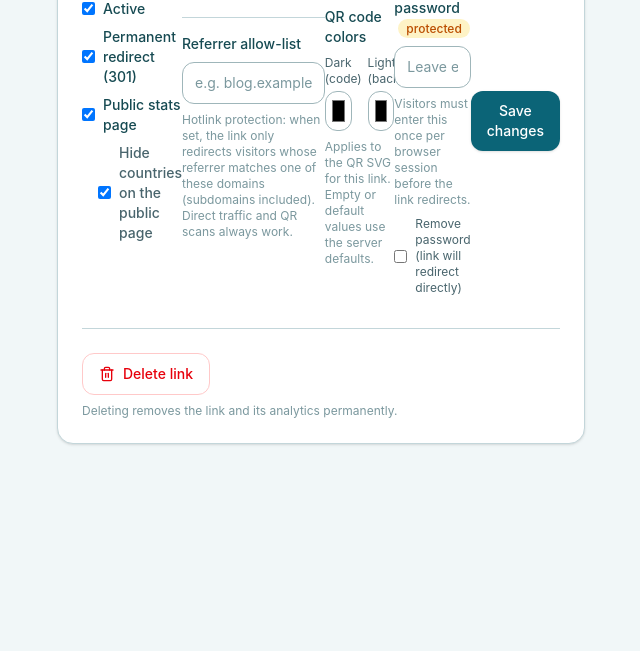
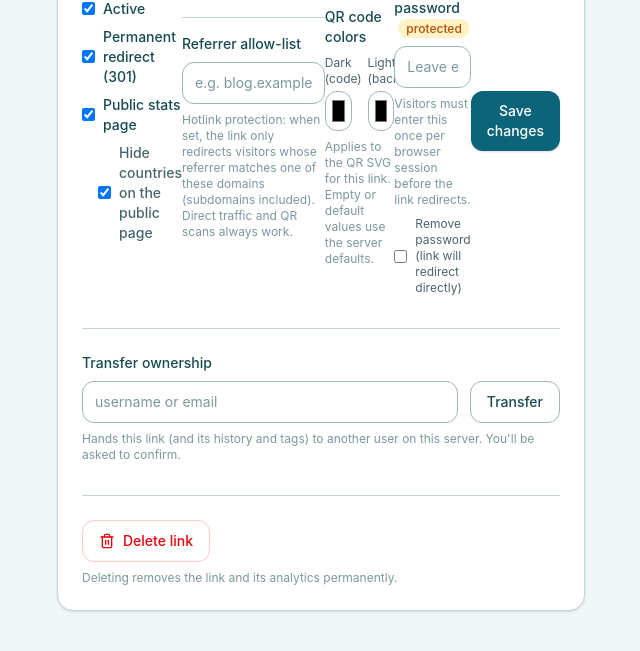
Before and after one commit to t7spotter/Retie, a Django app: page /dashboard/links/000/edit/ in a window 1280 px wide. Shown: the part 1114-1765 px from the top of the page, without its empty margins (319-959 px from the left). Before the commit the page ends 1559 px from the top, so only its background shows below. Run offline with Django 5.2, Linux system fonts and the light colour scheme; a user stored in the database is signed in; tables that the repository leaves empty hold one stand-in row (values such as "Sample post"); parts of the project's set-up code (start-up, migrations or seed data) failed here and were passed over.

Commit message:
feat: ownership transfer with confirmation
POST /dashboard/links/<code>/transfer/ in two steps: look the recipient
up by username/email/pk, show a confirmation page naming them, then move
the link (link.user swap + tags re-homed under the new owner) once
confirmed. Owner-only (404 otherwise), rate-limited, messages on
success.

```diff
--- a/links/urls.py
+++ b/links/urls.py
@@ -12,6 +12,7 @@ urlpatterns = [
     path("dashboard/links/new/", views.link_create, name="link_create"),
     path("dashboard/links/bulk/", views.link_bulk, name="link_bulk"),
     path("dashboard/links/<str:code>/edit/", views.link_edit, name="link_edit"),
+    path("dashboard/links/<str:code>/transfer/", views.link_transfer, name="link_transfer"),
     path("dashboard/links/<str:code>/toggle/", views.link_toggle, name="link_toggle"),
     path("dashboard/links/<str:code>/delete/", views.link_delete, name="link_delete"),
     path("dashboard/links/<str:code>/restore/", views.link_restore, name="link_restore"),
--- a/links/views.py
+++ b/links/views.py
@@ -498,6 +498,78 @@ def link_edit(request, code):
 
 
 @login_required
+@rate_limited("transfer", limit=10, window_seconds=3600, key=lambda r: r.user.pk)
+def link_transfer(request, code):
+    """Hand a link to another user, in two steps.
+
+    Step 1: POST with `new_owner` renders a confirmation page naming the
+    recipient. Step 2: the same POST with `confirm_transfer=on` moves the
+    link, re-homing its tags under the new owner.
+    """
+    from django.contrib import messages as dj_messages
+    from django.contrib.auth import get_user_model
+
+    User = get_user_model()
+    link = get_object_or_404(Link, code=code, user=request.user)
+
+    if request.method != "POST":
+        return redirect("link_edit", code=code)
+
+    new_owner_name = (request.POST.get("new_owner") or "").strip()
+    confirm = request.POST.get("confirm_transfer") == "on"
+
+    # Look the recipient up by username (case-insensitive) or email; the
+    # confirmation page posts the pk back, so accept that too.
+    lookup = Q(username__iexact=new_owner_name) | Q(email__iexact=new_owner_name)
+    if new_owner_name.isdigit():
+        lookup |= Q(pk=int(new_owner_name))
+    new_owner = User.objects.filter(lookup).first()
+
+    if not new_owner_name:
+        return render(
+            request,
+            "pages/link_transfer.html",
+            {"link": link, "new_owner": None, "error": "Enter a username or email."},
+        )
+    if new_owner is None:
+        return render(
+            request,
+            "pages/link_transfer.html",
+            {"link": link, "new_owner": None, "error": "No user found with that username or email."},
+        )
+    if new_owner == request.user:
+        return render(
+            request,
+            "pages/link_transfer.html",
+            {"link": link, "new_owner": None, "error": "You already own this link."},
+        )
+
+    if not confirm:
+        # Step 1: show the confirmation page.
+        return render(
+            request,
+            "pages/link_transfer.html",
+            {"link": link, "new_owner": new_owner},
+        )
+
+    # Step 2 confirmed: move the link and re-home tags under the new owner.
+    from .models import Tag
+
+    with transaction.atomic():
+        link.user = new_owner
+        link.save(update_fields=["user", "updated_at"])
+        tag_names = list(link.tags.values_list("name", flat=True))
+        for name in tag_names:
+            tag, _ = Tag.objects.get_or_create(user=new_owner, name=name)
+        link.tags.set([t for t in Tag.objects.filter(user=new_owner, name__in=tag_names)])
+
+    dj_messages.success(
+        request, f"Transferred /{link.code} to {new_owner.username}."
+    )
+    return redirect("dashboard")
+
+
+@login_required
 def link_toggle(request, code):
     """Activate/deactivate. Returns the row partial for HTMX, else redirects."""
     link = get_object_or_404(Link, code=code, user=request.user)
--- a/templates/pages/link_edit.html
+++ b/templates/pages/link_edit.html
@@ -194,6 +194,19 @@
       </div>
     </form>
 
+    <form method="post" action="{% url 'link_transfer' link.code %}" class="mt-8 border-t border-stone-200 pt-6 dark:border-stone-800">
+      {% csrf_token %}
+      <label for="id_new_owner" class="block text-sm font-medium text-stone-700 dark:text-stone-300">Transfer ownership</label>
+      <div class="mt-2 flex items-start gap-3">
+        <input type="text" name="new_owner" id="id_new_owner" placeholder="username or email"
+               class="w-full rounded-xl border border-stone-300 px-3 py-2.5 text-sm text-stone-900 placeholder-stone-400 focus:border-indigo-500 focus:outline-none focus:ring-2 focus:ring-indigo-500/30 dark:border-stone-700 dark:bg-stone-800 dark:text-white">
+        <button type="submit" class="shrink-0 rounded-xl border border-stone-300 px-4 py-2.5 text-sm font-medium text-stone-700 transition-colors hover:bg-stone-50 dark:border-stone-700 dark:text-stone-200 dark:hover:bg-stone-800">
+          Transfer
+        </button>
+      </div>
+      <p class="mt-2 text-xs text-stone-400">Hands this link (and its history and tags) to another user on this server. You'll be asked to confirm.</p>
+    </form>
+
     <form method="post" action="{% url 'link_delete' link.code %}" class="mt-8 border-t border-stone-200 pt-6 dark:border-stone-800"
           onsubmit="return confirm('Delete this link and its click history?');">
       {% csrf_token %}
```
Also changed, not shown: templates/pages/link_transfer.html (added, +53 -0 lines), tests/test_transfer.py (added, +87 -0 lines), README.md, static/css/app.css.
